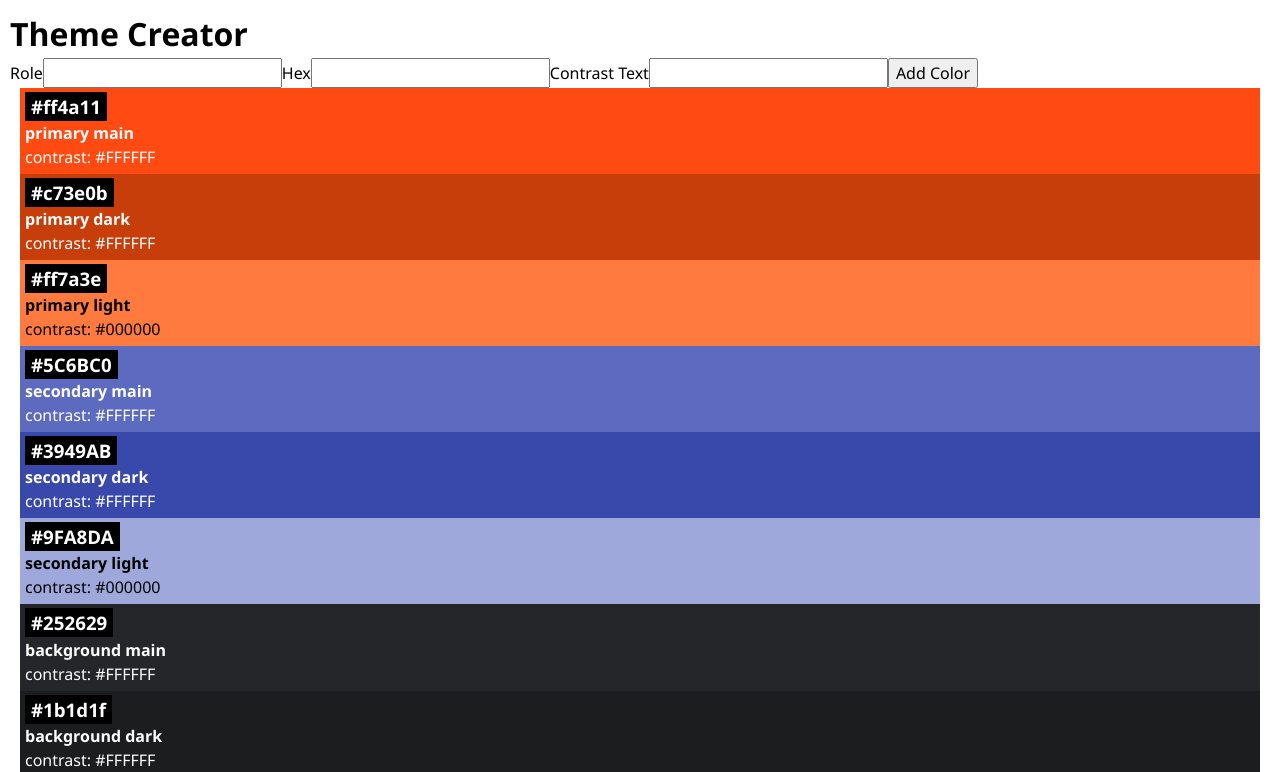
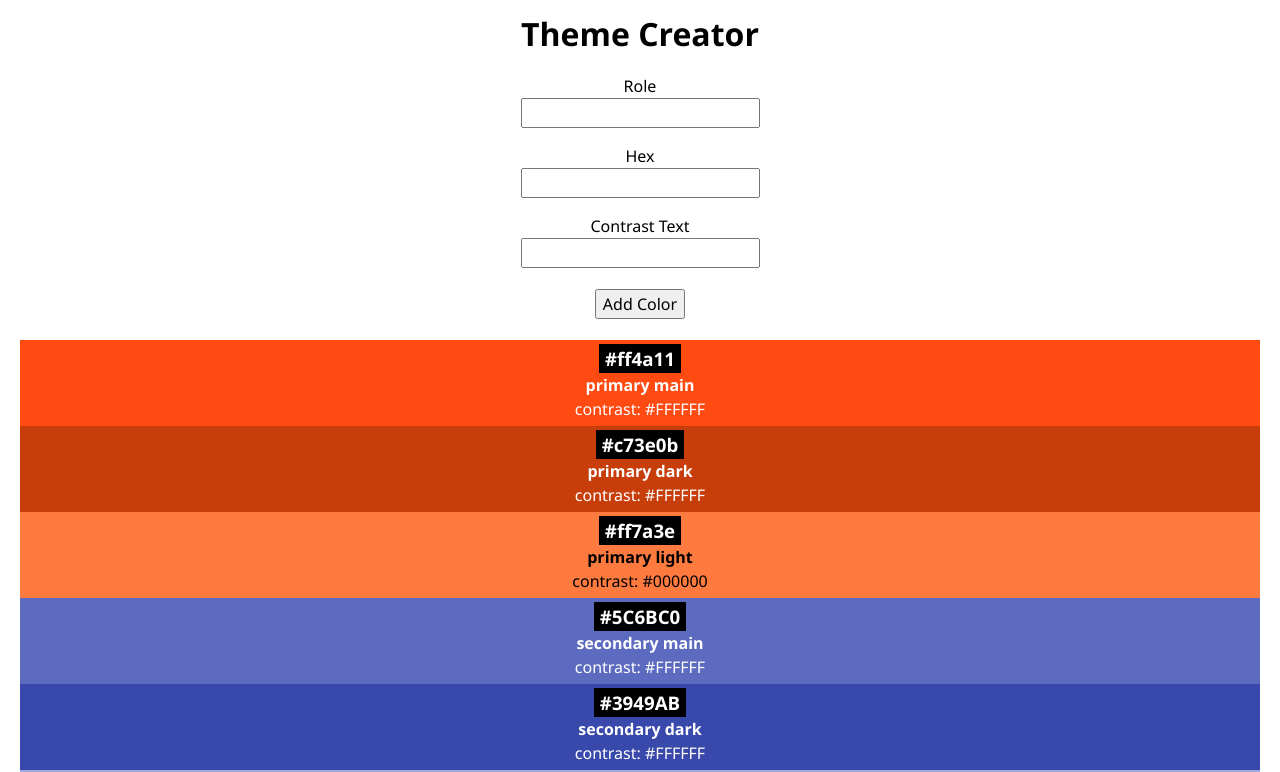
Before and after one commit to DanielCyubahiro/super-funicular, a React (Vite) app: page / in a window 1280 px wide. Shown: the top 772 px of the page. Built offline with nearby package versions, Linux system fonts and the light colour scheme.

Commit message:
Add styling to the form Align everything in the middle

```diff
--- a/src/App.css
+++ b/src/App.css
@@ -1,4 +1,5 @@
 body {
   font-family: "Segoe UI", "Helvetica Neue", Arial, sans-serif;
   padding: 10px;
+  text-align: center;
 }
--- /dev/null
+++ b/src/Components/ColorForm/ColorForm.css
@@ -0,0 +1,10 @@
+form, label {
+    display: flex;
+    flex-direction: column;
+    align-items: center;
+    margin: 0.5rem;
+}
+
+button {
+    margin: 0.8rem;
+}
--- a/src/Components/ColorForm/ColorForm.jsx
+++ b/src/Components/ColorForm/ColorForm.jsx
@@ -1,3 +1,4 @@
+import './ColorForm.css'
 const ColorForm = () => {
   return (
       <form>
```
